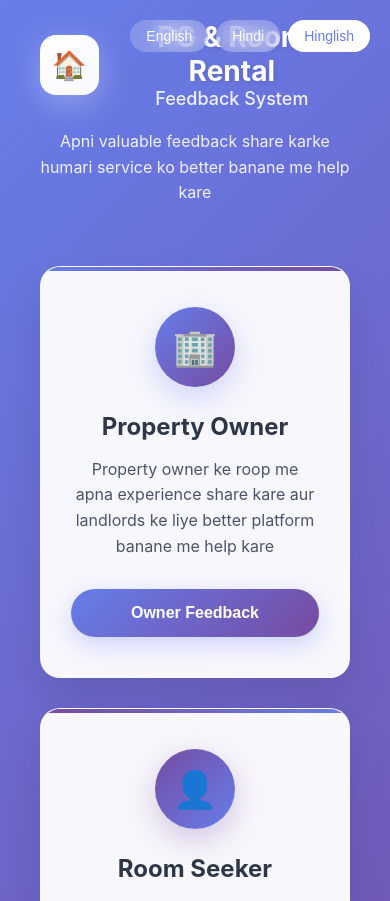
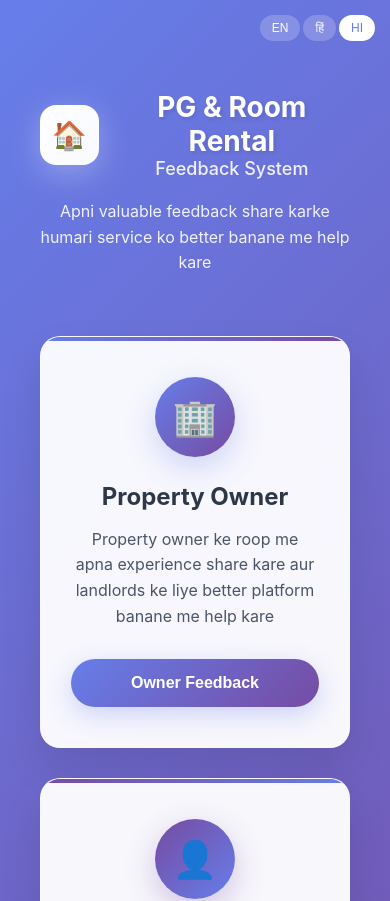
Before and after one commit to Ashu6307/feedback_form_frontend, a React (Create React App) app: page / in a window 390 px wide. Shown: the top 901 px of the page. Built offline with nearby package versions, Linux system fonts and the light colour scheme.

Commit message:
Added ID-based system for steps 5-6, fixed multi-language referral functionality

```diff
--- a/src/HomePage.jsx
+++ b/src/HomePage.jsx
@@ -80,10 +80,10 @@ const HomePage = ({ onNavigate, lang, setLang }) => {
       {/* Language Selector */}
       <div style={{
         position: 'fixed',
-        top: '20px',
-        right: '20px',
+        top: window.innerWidth <= 768 ? '15px' : '20px',
+        right: window.innerWidth <= 768 ? '15px' : '20px',
         display: 'flex',
-        gap: '8px',
+        gap: window.innerWidth <= 768 ? '3px' : '8px',
         zIndex: 1000
       }}>
         {['english', 'hindi', 'hinglish'].map(language => (
@@ -91,20 +91,19 @@ const HomePage = ({ onNavigate, lang, setLang }) => {
             key={language}
             onClick={() => setLang(language)}
             style={{
-              padding: '8px 16px',
+              padding: window.innerWidth <= 768 ? '6px 12px' : '8px 16px',
               borderRadius: '25px',
               border: 'none',
               background: lang === language ? '#fff' : 'rgba(255,255,255,0.2)',
               color: lang === language ? '#667eea' : '#fff',
-              fontSize: '14px',
+              cursor: 'pointer',
+              fontSize: window.innerWidth <= 768 ? '12px' : '14px',
               fontWeight: '500',
-              cursor: 'pointer',
-              transition: 'all 0.3s ease',
               backdropFilter: 'blur(10px)',
-              textTransform: 'capitalize'
+              transition: 'all 0.3s ease'
             }}
           >
-            {language}
+            {language === 'english' ? 'EN' : language === 'hindi' ? 'हिं' : 'HI'}
           </button>
         ))}
       </div>
@@ -113,7 +112,7 @@ const HomePage = ({ onNavigate, lang, setLang }) => {
       <div style={{
         maxWidth: '1200px',
         width: '100%',
-        padding: '0 20px'
+        padding: window.innerWidth <= 768 ? '70px 20px 0' : '0 20px'
       }}>
         {/* Header Section */}
         <div style={{
```
